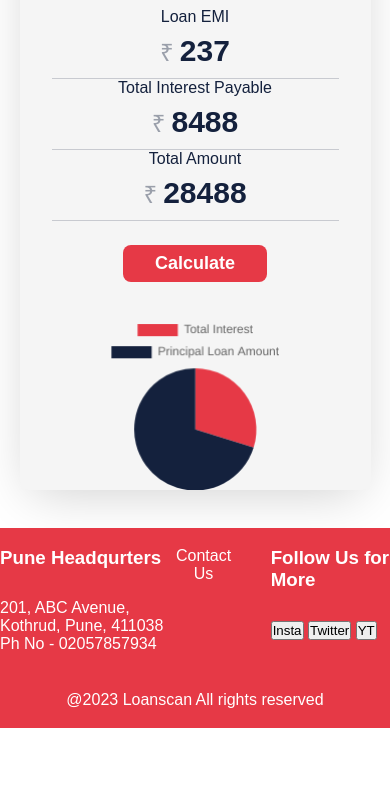
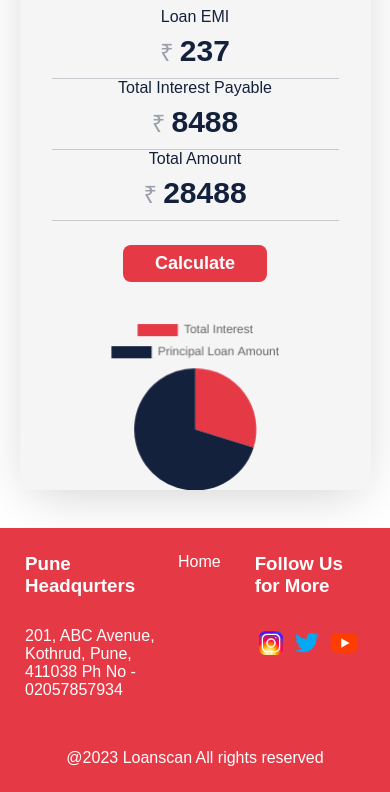
Before and after one commit to chaudhari-mithilesh/Frontend-Test-26-01-23, a plain HTML site: page Index.html in a window 390 px wide. Shown: the part 1685-2477 px from the top of the page. Before the commit the page ends 2413 px from the top, so only its background shows below. Drawn offline with nearby package versions, Linux system fonts and the light colour scheme.

Commit message:
Made some minor changes in UI.

```diff
--- a/Index.html
+++ b/Index.html
@@ -11,19 +11,20 @@
       integrity="sha384-EVSTQN3/azprG1Anm3QDgpJLIm9Nao0Yz1ztcQTwFspd3yD65VohhpuuCOmLASjC"
       crossorigin="anonymous"
     /> -->
-    <title>Document</title>
+    <title>Loanscan</title>
+    <link rel="shortcut icon" href="/Images/Icon2.png">
   </head>
   <body>
-    <section class="header">
+    <section class="header" id="home">
       <div class="navbar">
         <nav>
           <div class="heading">
             <h1>Loanscan</h1>
           </div>
           <ul>
-            <li><a href="#">Home</a></li>
-            <li><a href="#">Products</a></li>
-            <li><a href="#">Contact Us</a></li>
+            <li><a href="#home">Home</a></li>
+            <li><a href="#calc">Products</a></li>
+            <li><a href="#foot">Contact Us</a></li>
           </ul>
         </nav>
       </div>
@@ -38,7 +39,7 @@
 
     <div class="tryit"><p>Try it For Yourself</p></div>
 
-    <section class="loan-calculator">
+    <section class="loan-calculator" id="calc">
       <div class="top">
         <h2>Loan Calculator</h2>
 
@@ -84,6 +85,7 @@
       </div>
     </section>
 
+    <section id="foot">
       <footer>
         <div class="container">
           <div class="address">
@@ -94,16 +96,17 @@
             Ph No - 02057857934
             </p>
           </div>
-        <div class="link"><a href="#">Contact Us</a></div>
+          <div class="link"><a href="#home">Home</a></div>
           <div class="social-media">
             <h3>Follow Us for More</h3>
-          <button>Insta</button>
-          <button>Twitter</button>
-          <button>YT</button>
+            <button><img src="/Images/icons8-instagram-48.png" alt="Insta"></button>
+            <button><img src="/Images/icons8-twitter-48.png" alt="Twitter"></button>
+            <button><img src="/Images/icons8-youtube-48.png" alt="YT"></button>
           </div>
         </div>
         <div class="copyright"><p>@2023 Loanscan All rights reserved</p></div>
       </footer>
+    </section>
 
     <script
       type="text/javascript"
--- a/style.css
+++ b/style.css
@@ -212,6 +212,11 @@ a {
   text-decoration: none;
 }
 
+footer .social-media button {
+  background: none;
+  border: none;
+}
+
 @media (max-width: 650px) {
   .header .navbar {
     height: auto;
@@ -261,7 +266,20 @@ a {
     width: 60%;
   }
 
+  footer .container {
+    padding: 25px;
+  }
+
   footer .container .link {
     text-align: center;
   }
+
+  footer .social-media button img {
+    width: 32px;
+    height: 32px;
+  }
+
+  footer .copyright {
+    padding: 25px;
+  }
 }
```
Lines whose indentation alone changed are shown as unchanged.
